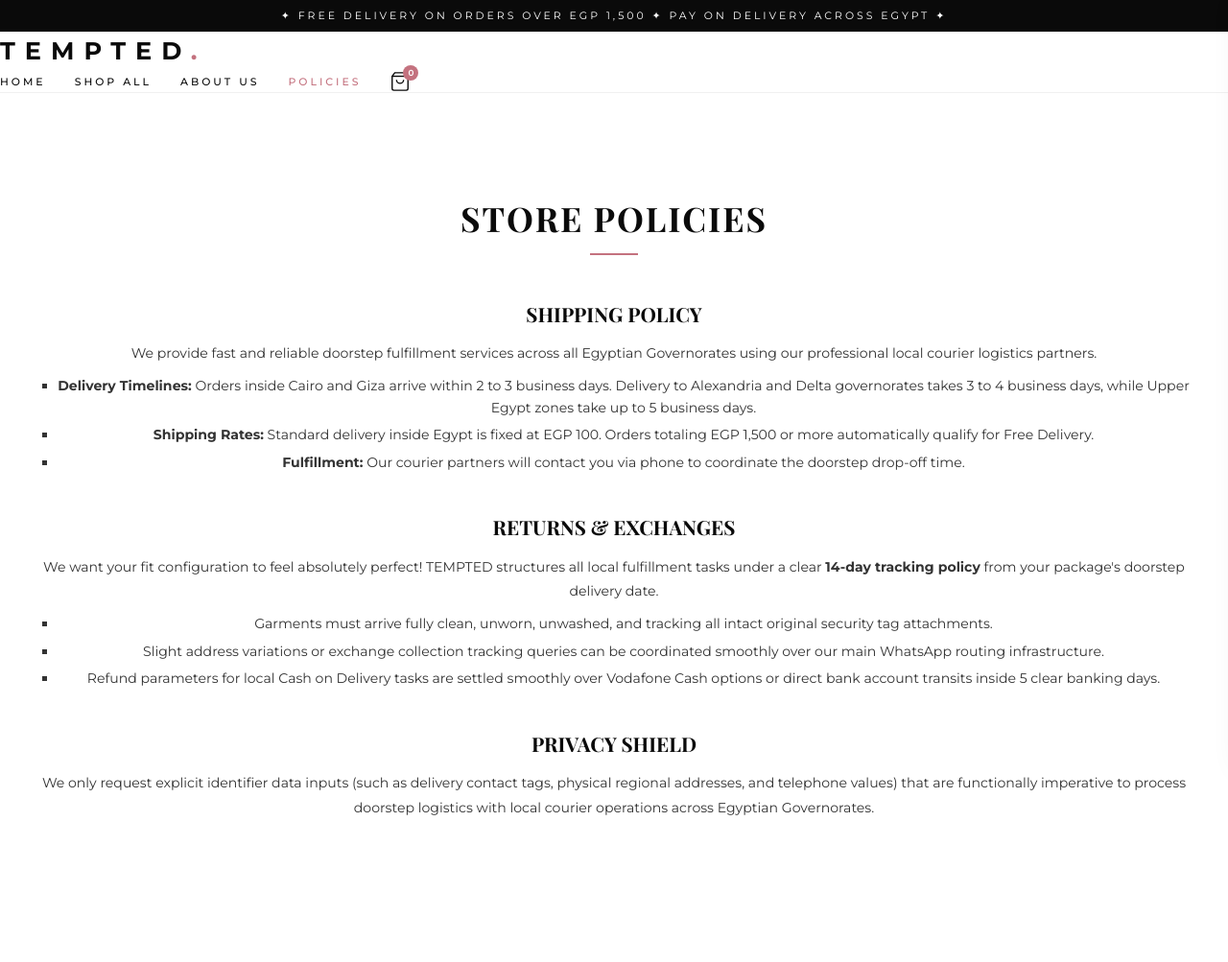
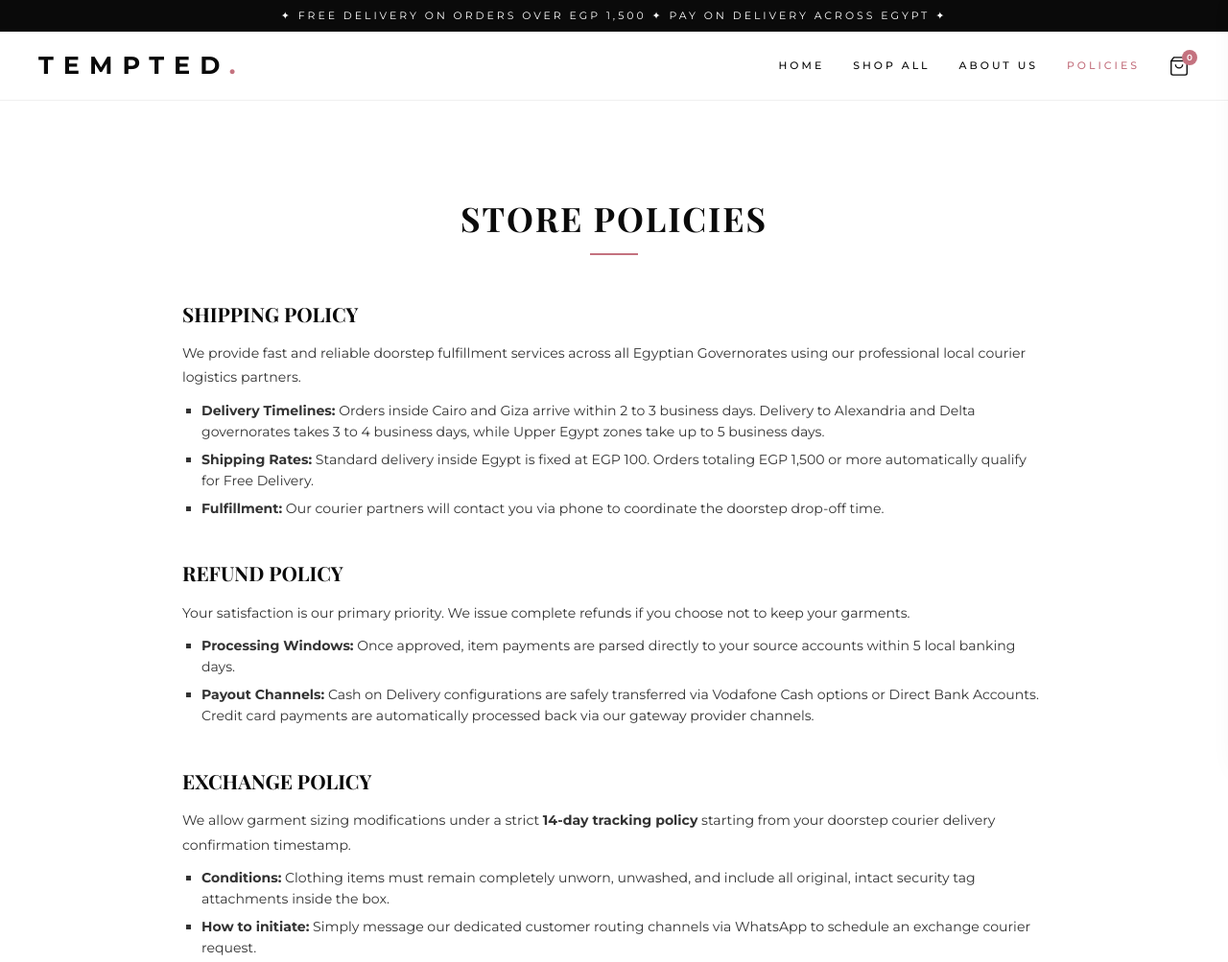
Before and after one commit to alwisaq-coder/Tempted-site, a plain HTML site: page policies/index.html in a window 1280 px wide. Shown: the top 1003 px of the page at 96% size. Drawn offline with nearby package versions, Linux system fonts and the light colour scheme; a web font is replaced by a local one.

Commit message:
Update index.html

```diff
--- a/policies/index.html
+++ b/policies/index.html
@@ -29,7 +29,7 @@
         .section { padding: 90px 40px; max-width: 1400px; margin: 110px auto 0; text-align: center; }
         .section-title { font-family: 'Playfair Display', serif; font-size: 2.2rem; text-transform: uppercase; letter-spacing: 2px; margin-bottom: 8px; }
         .section-line { width: 50px; height: 1.5px; background: var(--rose); margin: 0 auto 45px; }
-        .legal- { max-width: 900px; margin: 0 auto; text-align: left; }
+        .legal-wrapper { max-width: 900px; margin: 0 auto; text-align: left; }
         .legal-card { margin-bottom: 40px; }
         .legal-card h3 { font-family: 'Playfair Display', serif; font-size: 1.3rem; text-transform: uppercase; margin-bottom: 12px; }
         .legal-card p { font-size: 0.88rem; color: var(--gray-dark); line-height: 1.8; margin-bottom: 10px; }
@@ -111,17 +111,17 @@
         <div class="announcement">
             ✦ Free Delivery on Orders Over EGP 1,500 ✦ Pay on Delivery Across Egypt ✦
         </div>
-        <div class="nav-">
+        <div class="nav-wrapper">
             <button class="mobile-menu-toggle" onclick="toggleMobileMenu()">
                 <svg viewBox="0 0 24 24"><line x1="3" y1="12" x2="21" y2="12"/><line x1="3" y1="6" x2="21" y2="6"/><line x1="3" y1="18" x2="21" y2="18"/></svg>
             </button>
-            <a href="index.html" class="logo">TEMPTED<span class="dot">.</span></a>
+            <a href="/" class="logo">TEMPTED<span class="dot">.</span></a>
             <div class="nav-container">
                 <div class="nav-menu" id="navMenu">
-                    <a href="index.html" class="nav-link">Home</a>
-                    <a href="shop.html" class="nav-link">Shop All</a>
-                    <a href="about.html" class="nav-link">About Us</a>
-                    <a href="policies.html" class="nav-link active">Policies</a>
+                    <a href="/" class="nav-link">Home</a>
+                    <a href="/shop/" class="nav-link">Shop All</a>
+                    <a href="/about/" class="nav-link">About Us</a>
+                    <a href="/policies/" class="nav-link active">Policies</a>
                 </div>
                 <div class="nav-icon-cart" onclick="toggleCartSidebar()">
                     <svg viewBox="0 0 24 24"><path d="M6 2L3 6v14a2 2 0 0 0 2 2h14a2 2 0 0 0 2-2V6l-3-4z"/><line x1="3" y1="6" x2="21" y2="6"/><path d="M16 10a4 4 0 0 1-8 0"/></svg>
@@ -145,15 +145,25 @@
                     <li><strong>Fulfillment:</strong> Our courier partners will contact you via phone to coordinate the doorstep drop-off time.</li>
                 </ul>
             </div>
+
             <div class="legal-card">
-                <h3>Returns & Exchanges</h3>
-                <p>We want your fit configuration to feel absolutely perfect! TEMPTED structures all local fulfillment tasks under a clear <strong>14-day tracking policy</strong> from your package's doorstep delivery date.</p>
+                <h3>Refund Policy</h3>
+                <p>Your satisfaction is our primary priority. We issue complete refunds if you choose not to keep your garments.</p>
                 <ul>
-                    <li>Garments must arrive fully clean, unworn, unwashed, and tracking all intact original security tag attachments.</li>
-                    <li>Slight address variations or exchange collection tracking queries can be coordinated smoothly over our main WhatsApp routing infrastructure.</li>
-                    <li>Refund parameters for local Cash on Delivery tasks are settled smoothly over Vodafone Cash options or direct bank account transits inside 5 clear banking days.</li>
+                    <li><strong>Processing Windows:</strong> Once approved, item payments are parsed directly to your source accounts within 5 local banking days.</li>
+                    <li><strong>Payout Channels:</strong> Cash on Delivery configurations are safely transferred via Vodafone Cash options or Direct Bank Accounts. Credit card payments are automatically processed back via our gateway provider channels.</li>
                 </ul>
             </div>
+
+            <div class="legal-card">
+                <h3>Exchange Policy</h3>
+                <p>We allow garment sizing modifications under a strict <strong>14-day tracking policy</strong> starting from your doorstep courier delivery confirmation timestamp.</p>
+                <ul>
+                    <li><strong>Conditions:</strong> Clothing items must remain completely unworn, unwashed, and include all original, intact security tag attachments inside the box.</li>
+                    <li><strong>How to initiate:</strong> Simply message our dedicated customer routing channels via WhatsApp to schedule an exchange courier request.</li>
+                </ul>
+            </div>
+
             <div class="legal-card">
                 <h3>Privacy Shield</h3>
                 <p>We only request explicit identifier data inputs (such as delivery contact tags, physical regional addresses, and telephone values) that are functionally imperative to process doorstep logistics with local courier operations across Egyptian Governorates.</p>
```
